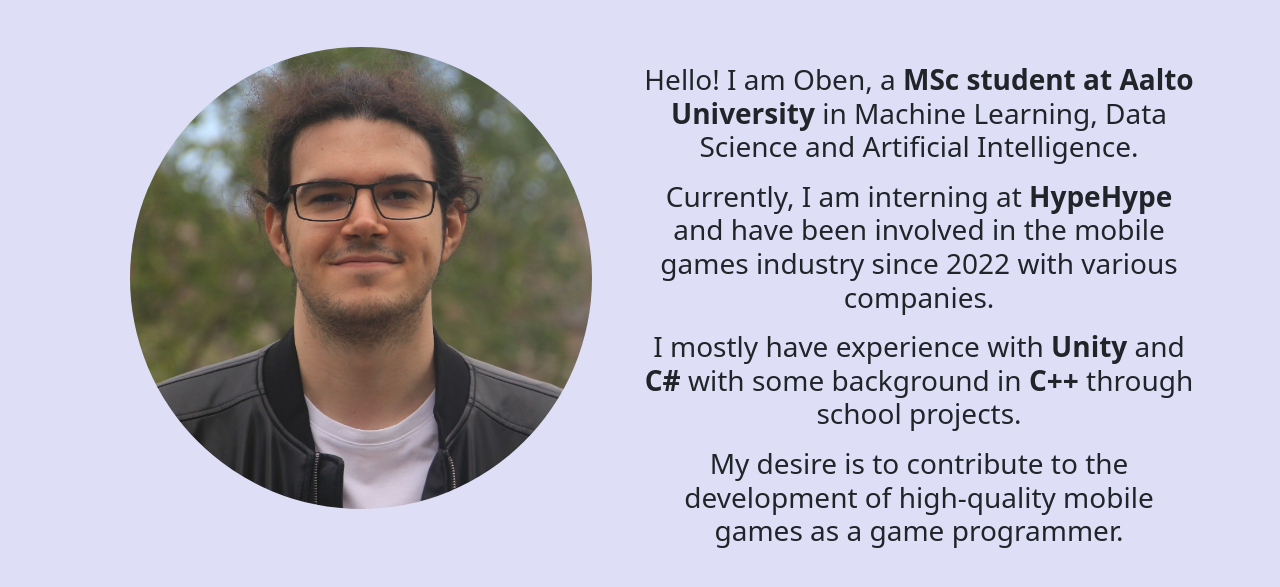
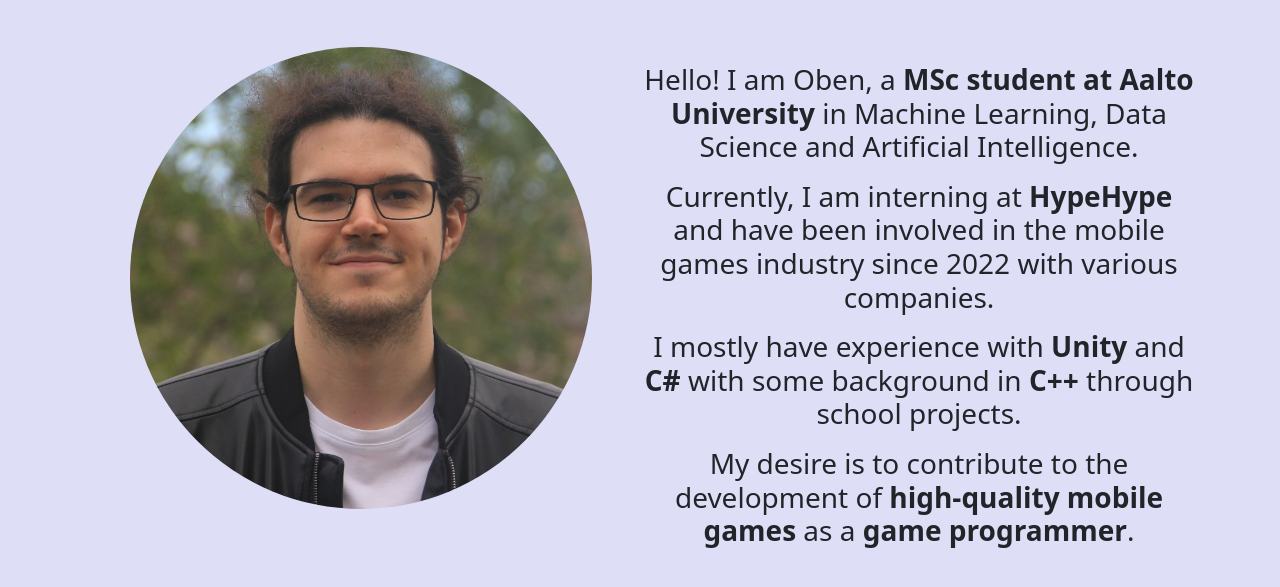
Before and after one commit to obenozgur/obenozgur.github.io, a website: page index.html in a window 1280 px wide. Shown: the part 99-686 px from the top of the page. Drawn offline with nearby package versions, Linux system fonts and the light colour scheme.

```diff
--- a/index.html
+++ b/index.html
@@ -64,7 +64,7 @@
                         <p class="mt-3 mt-xl-3">Hello! I am Oben, a <span class="fw-bold">MSc student at Aalto University</span> in Machine Learning, Data Science and Artificial Intelligence. </p>
                         <p class="mt-3">Currently, I am interning at <span class="fw-bold">HypeHype</span> and have been involved in the mobile games industry since 2022 with various companies.</p>
                         <p class="mt-3">I mostly have experience with <span class="fw-bold">Unity</span> and <span class="fw-bold">C#</span> with some background in <span class="fw-bold">C++</span> through school projects.</p>
-                        <p class="mt-3">My desire is to contribute to the development of high-quality mobile games as a game programmer.</p>
+                        <p class="mt-3">My desire is to contribute to the development of <span class="fw-bold">high-quality mobile games</span> as a <span class="fw-bold">game programmer</span>.</p>
                     </div>
                 </div>
             </div>
```
